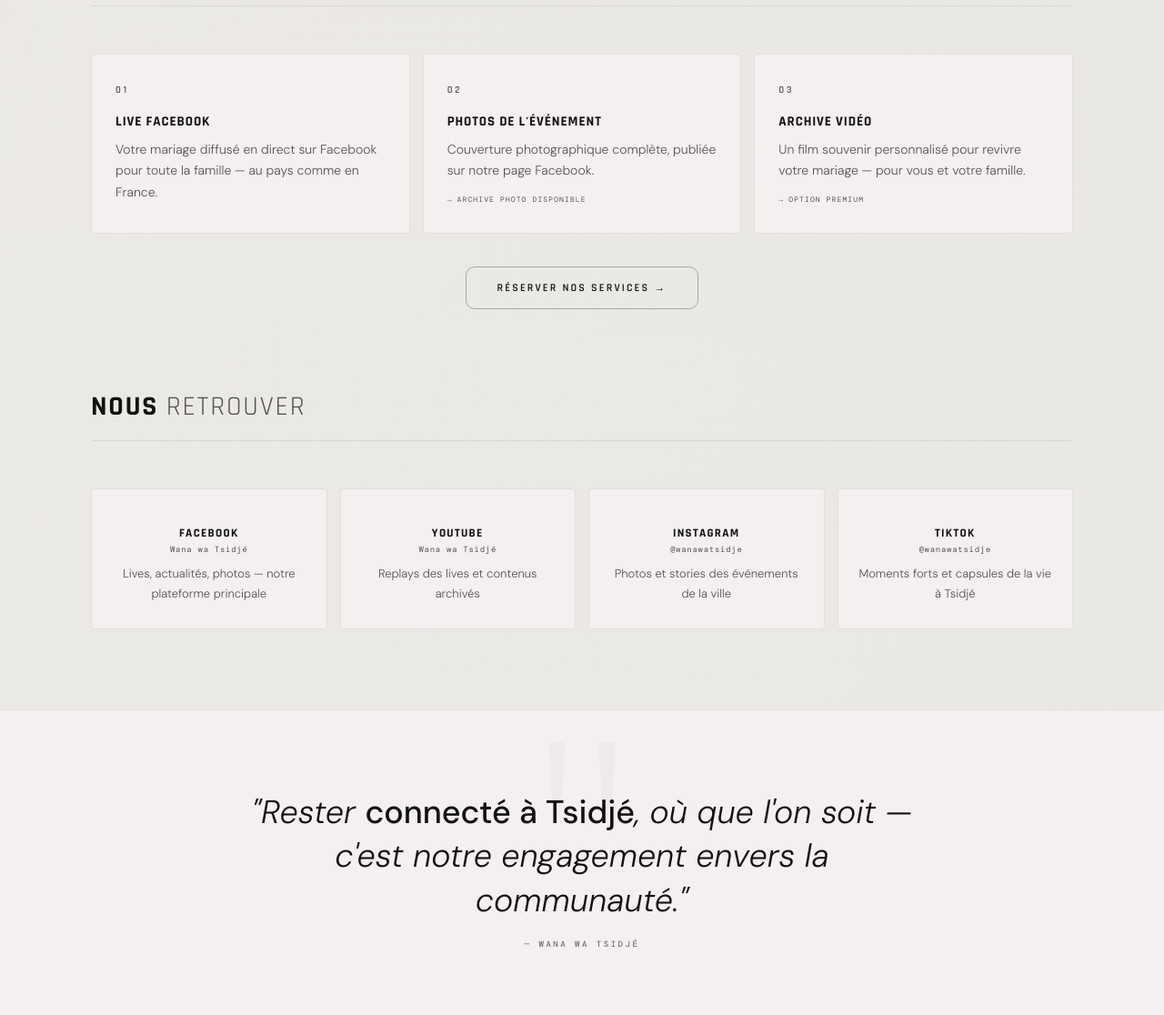
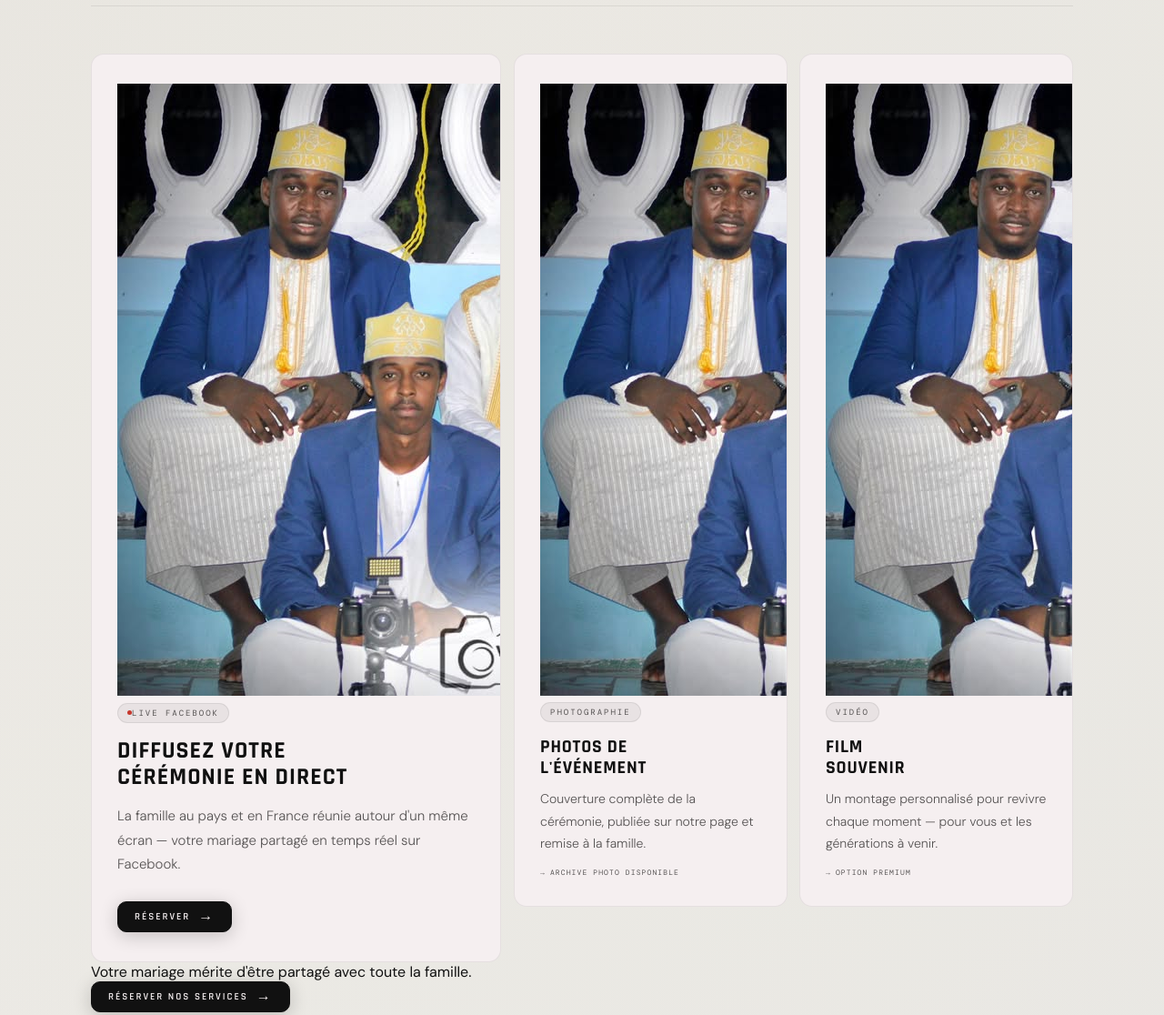
Before and after one commit to ibrahima-toybou/WWT, a plain HTML site: page index.html in a window 1280 px wide. Shown: the part 3840-4956 px from the top of the page at 91% size. Drawn offline with nearby package versions, Linux system fonts and the light colour scheme.

Commit message:
modif section mariage

```diff
--- a/index.html
+++ b/index.html
@@ -417,38 +417,71 @@
         <h2 class="section-title">Services <span>Mariage</span></h2>
         <a href="#" class="section-more">Nous contacter →</a>
       </div>
-      <div class="srv-grid">
-        <div class="srv-card d1">
-          <div class="srv-num">01</div>
-          <span class="srv-icon"></span>
-          <div class="srv-name">Live Facebook</div>
-          <div class="srv-desc">
-            Votre mariage diffusé en direct sur Facebook pour toute la famille —
-            au pays comme en France.
+
+      <div class="act-grid">
+        <!-- Carte 01 — Featured Live -->
+        <article class="act-card featured d1" tabindex="0">
+          <div class="srv-img-wrap">
+            <img src="p7.jpg" alt="Live mariage Facebook" class="srv-img" />
+            <div class="srv-img-overlay"></div>
           </div>
-        </div>
-        <div class="srv-card d2">
-          <div class="srv-num">02</div>
-          <span class="srv-icon"></span>
-          <div class="srv-name">Photos de l'événement</div>
-          <div class="srv-desc">
-            Couverture photographique complète, publiée sur notre page Facebook.
+          <div class="act-tag act-tag-live">
+            <span class="live-pip-dot" style="width: 5px; height: 5px"></span>
+            Live Facebook
+          </div>
+          <div class="act-title">Diffusez votre<br />cérémonie en direct</div>
+          <div class="act-desc">
+            La famille au pays et en France réunie autour d'un même écran —
+            votre mariage partagé en temps réel sur Facebook.
+          </div>
+          <div class="act-foot">
+            <a href="#" class="btn btn-dark btn-sm"
+              >Réserver <span class="btn-arr">→</span></a
+            >
+          </div>
+          <div class="act-card-line" aria-hidden="true"></div>
+        </article>
+
+        <!-- Carte 02 — Photos -->
+        <article class="act-card d2" tabindex="0">
+          <div class="srv-img-wrap srv-img-sm">
+            <img src="p7.jpg" alt="Photos de mariage" class="srv-img" />
+            <div class="srv-img-overlay"></div>
+          </div>
+          <div class="act-tag">Photographie</div>
+          <div class="act-title">Photos de<br />l'événement</div>
+          <div class="act-desc">
+            Couverture complète de la cérémonie, publiée sur notre page et
+            remise à la famille.
           </div>
           <div class="srv-opt">Archive photo disponible</div>
-        </div>
-        <div class="srv-card d3">
-          <div class="srv-num">03</div>
-          <span class="srv-icon"></span>
-          <div class="srv-name">Archive Vidéo</div>
-          <div class="srv-desc">
-            Un film souvenir personnalisé pour revivre votre mariage — pour vous
-            et votre famille.
+          <div class="act-card-line" aria-hidden="true"></div>
+        </article>
+
+        <!-- Carte 03 — Film -->
+        <article class="act-card d3" tabindex="0">
+          <div class="srv-img-wrap srv-img-sm">
+            <img src="p7.jpg" alt="Film souvenir mariage" class="srv-img" />
+            <div class="srv-img-overlay"></div>
+          </div>
+          <div class="act-tag">Vidéo</div>
+          <div class="act-title">Film<br />souvenir</div>
+          <div class="act-desc">
+            Un montage personnalisé pour revivre chaque moment — pour vous et
+            les générations à venir.
           </div>
           <div class="srv-opt">Option premium</div>
-        </div>
+          <div class="act-card-line" aria-hidden="true"></div>
+        </article>
       </div>
-      <div style="text-align: center; margin-top: 36px">
-        <a href="#" class="btn btn-outline btn-lg">Réserver nos services →</a>
+
+      <div class="srv-cta-bar">
+        <p class="srv-cta-text">
+          Votre mariage mérite d'être partagé avec toute la famille.
+        </p>
+        <a href="#" class="btn btn-dark btn-sm"
+          >Réserver nos services <span class="btn-arr">→</span></a
+        >
       </div>
     </section>
 
```
